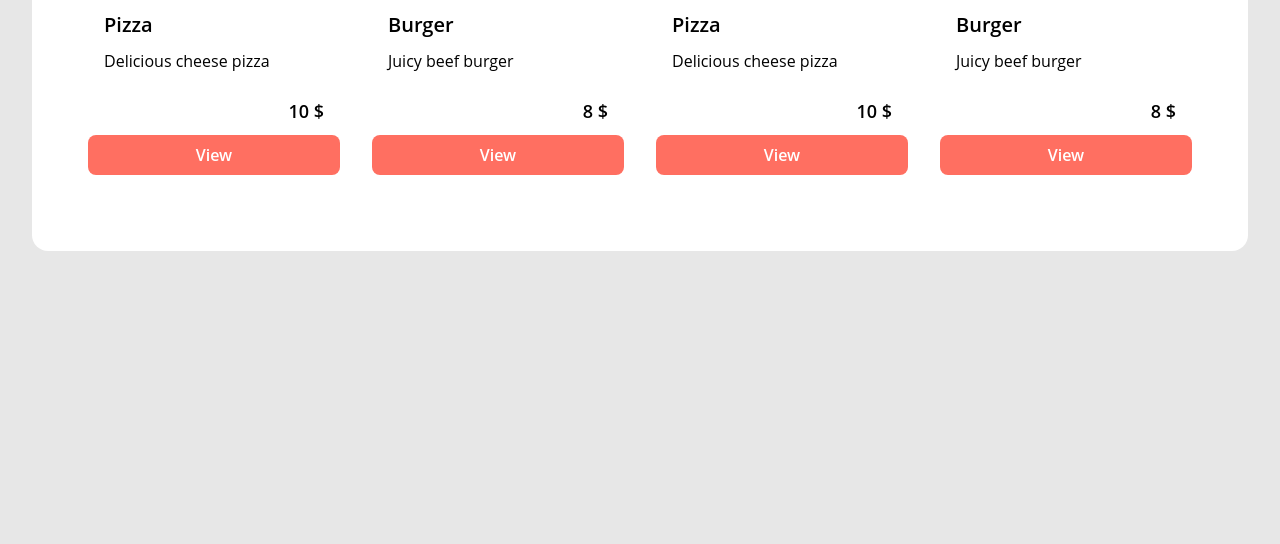
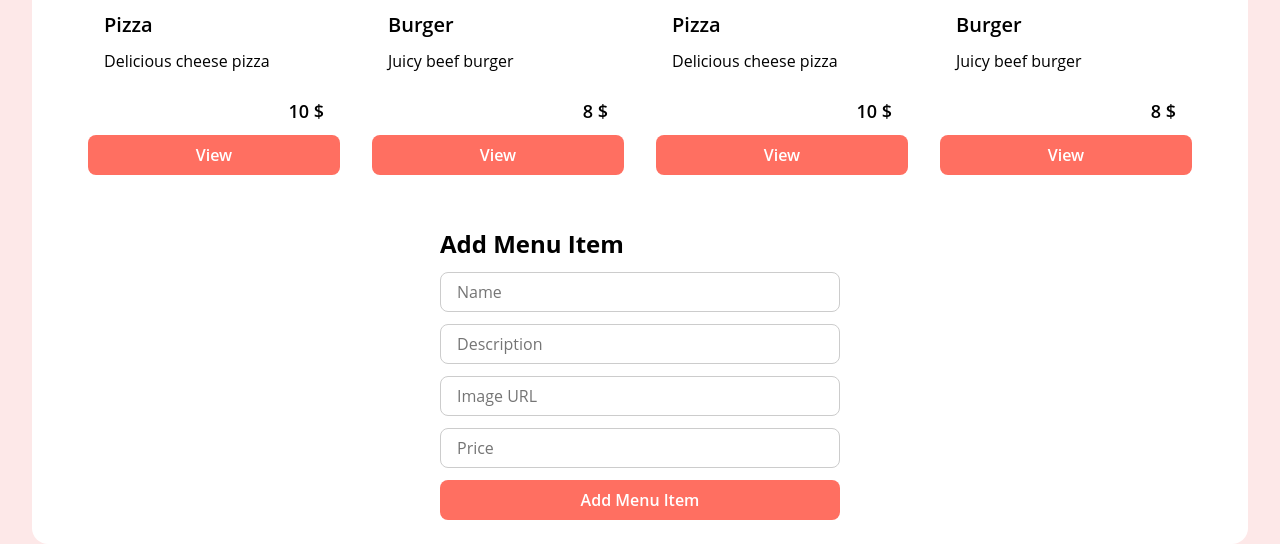
Before and after one commit to VlO-OlV/node-js-labs, a Node server app: page /admin/menu/ in a window 1280 px wide. Shown: the part 314-858 px from the top of the page. Before the commit the page ends 565 px from the top, so only its background shows below. Run offline with Node 20, Linux system fonts and the light colour scheme.

Commit message:
made menuItem page and admin role

```diff
--- a/lab3/src/main.ts
+++ b/lab3/src/main.ts
@@ -1,12 +1,9 @@
 import express, { Request, Response, Express } from 'express';
 import * as dotenv from 'dotenv';
-import * as path from 'path'
 import { router as menuRouter } from './routes/menuRoutes';
 import { router as orderRouter } from './routes/orderRoutes';
 
 const app: Express = express();
-
-const createPath = (page: string) => path.join(__dirname, '/views', `${page}.ejs`);
 
 dotenv.config({
     path: __dirname + '/.env',
@@ -20,6 +17,10 @@ app.use(express.static('src/public/images'));
 
 app.use(express.urlencoded({ extended: true }));
 
+app.get('/', (request: Request, response: Response) => {
+    response.redirect('/menu');
+});
+
 app.use('/menu', menuRouter);
 app.use('/orders', orderRouter);
 app.use('/admin/menu', menuRouter);
--- a/lab3/src/public/styles/menu.css
+++ b/lab3/src/public/styles/menu.css
@@ -29,7 +29,7 @@
     height: 150px;
     border-radius: 16px;
     object-fit: cover;
-    background-color: #eeeeee;
+    background-color: #fde8e8;
 }
 .menu__name {
     font-size: 20px;
@@ -71,3 +71,37 @@
     border-radius: 8px;
     cursor: pointer;
 }
+
+.menu__form {
+    display: flex;
+    flex-direction: column;
+    gap: 12px;
+    width: 400px;
+    margin: 0 auto;
+}
+
+.menu-form__input {
+    width: 100%;
+    height: 40px;
+    padding: 0 16px;
+    font-size: 16px;
+    font-weight: 400;
+    border-radius: 8px;
+    border: 1px solid #cccccc;
+}
+
+.menu-form__button {
+    display: flex;
+    justify-content: center;
+    align-items: center;
+    width: 100%;
+    height: 40px;
+    font-size: 16px;
+    font-weight: 600;
+    color: #ffffff;
+    text-decoration: none;
+    background-color: #ff6f61;
+    border: none;
+    border-radius: 8px;
+    cursor: pointer;
+}
--- a/lab3/src/public/styles/styles.css
+++ b/lab3/src/public/styles/styles.css
@@ -8,7 +8,7 @@
 body {
     width: 100%;
     height: 100dvh;
-    background-color: #e7e7e7;
+    background-color: #fde8e8;
 }
 
 .container {
--- a/lab3/src/views/menu.ejs
+++ b/lab3/src/views/menu.ejs
@@ -22,11 +22,26 @@
 
                         <div class="menu__lower-part">
                             <span class="menu__price"><%= menuItem.price %> $</span>
-                            <a href="#" class="menu__button">View</a>
+                            <% if (isAdmin) { %>
+                            <a href="/admin/menu/<%= menuItem.id %>" class="menu__button">View</a>
+                            <% } else { %>
+                            <a href="/menu/<%= menuItem.id %>" class="menu__button">View</a>
+                            <% } %>
                         </div>
                     </li>
                     <% }) %>
                 </ul>
+
+                <% if (isAdmin) { %>
+                <form action="/menu" method="POST" class="menu__form">
+                    <h2 class="menu-form__title">Add Menu Item</h2>
+                    <input class="menu-form__input" type="text" name="name" placeholder="Name" required />
+                    <input class="menu-form__input" type="text" name="description" placeholder="Description" required />
+                    <input class="menu-form__input" type="text" name="image" placeholder="Image URL" />
+                    <input class="menu-form__input" type="number" name="price" placeholder="Price" required />
+                    <button class="menu-form__button" type="submit">Add Menu Item</button>
+                </form>
+                <% } %>
             </div>
         </div>
     </body>
```
Also changed, not shown: lab3/src/public/styles/menuItems.css (added, +56 -0 lines), lab3/src/routes/menuRoutes.ts (+8 -6 lines), lab3/src/routes/orderRoutes.ts (+7 -6 lines), lab3/src/views/menuItem.ejs (added, +31 -0 lines).
